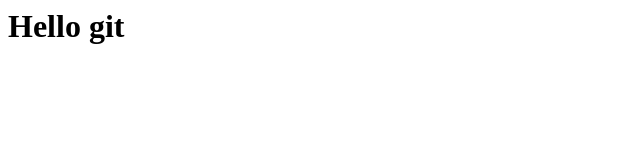
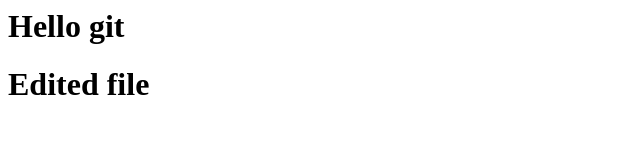
Before and after one commit to shenbao35/gitcourse, a plain HTML site: page index.html in a window 1280 px wide. Shown: the whole page, without its empty margins (0-640 px from the left). Drawn offline with Linux system fonts and the light colour scheme.

Commit message:
Added edited text

```diff
--- a/index.html
+++ b/index.html
@@ -1 +1,2 @@
 <h1>Hello git</h1>
+<h1>Edited file</h1>
```
